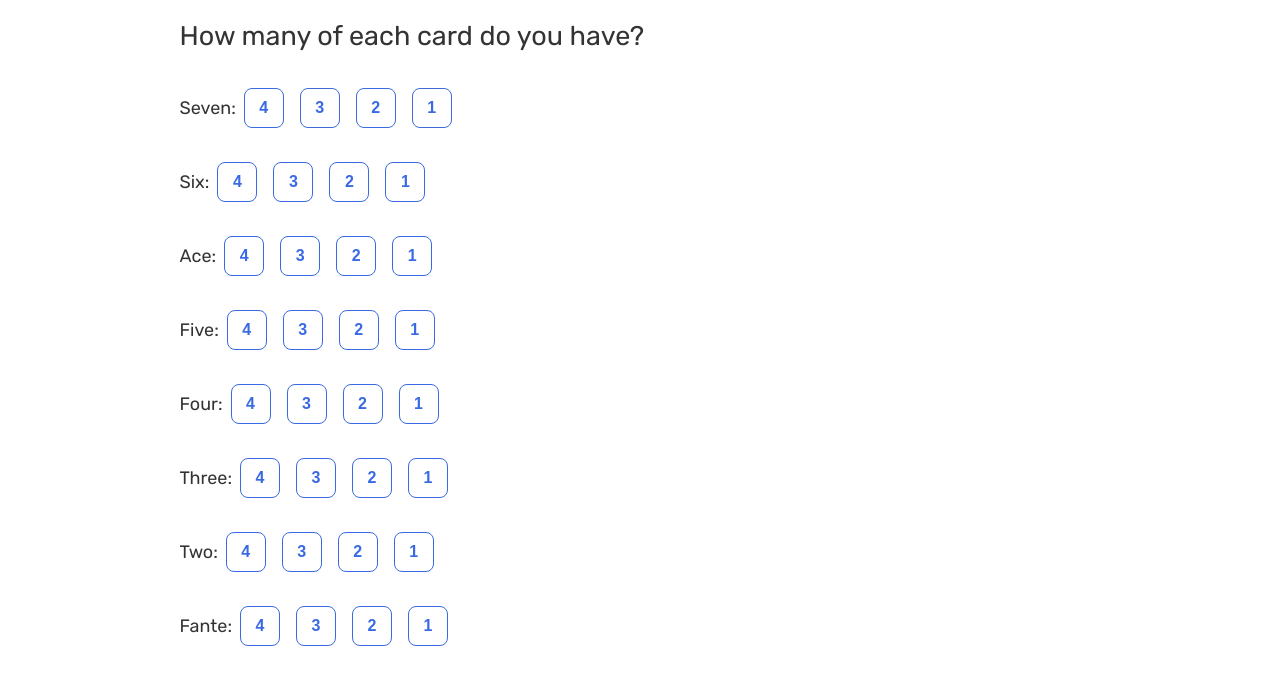
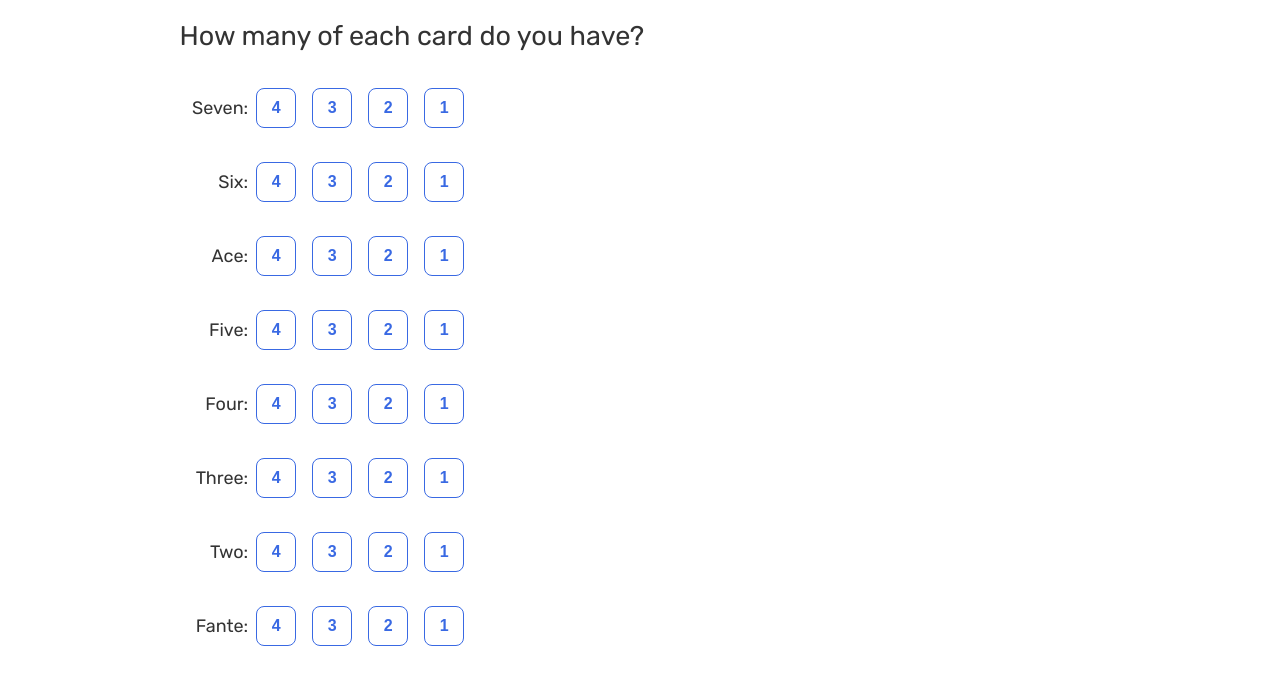
Before and after one commit to andreidobrinski/scopa, a Gatsby site: page / in a window 1280 px wide. Shown: the part 100-777 px from the top of the page. Built offline with nearby package versions, Linux system fonts and the light colour scheme; Gatsby itself is replaced by a stand-in of ours.

Commit message:
update CardValue h4 styles

```diff
--- a/src/components/CardValue.js
+++ b/src/components/CardValue.js
@@ -4,7 +4,7 @@ import { buttonValues, primieraValues } from './constants'
 
 const CardValue = ({ card, dispatch, state }) => (
   <ListItem>
-    <h4 style={{ textTransform: 'capitalize' }}>{card}</h4>:
+    <h4 style={{ textTransform: 'capitalize', minWidth: '64px', textAlign: 'end' }}>{card}</h4>:
     {buttonValues.map(value => (
       <Button
         onClick={() => dispatch({ card, value })}
```
